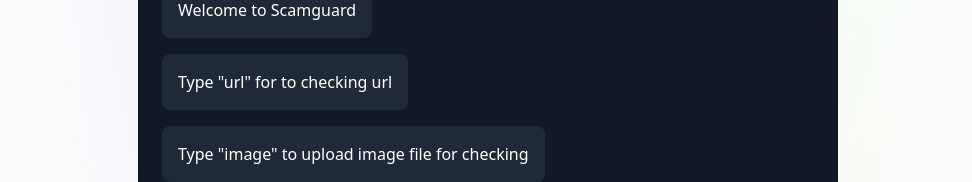
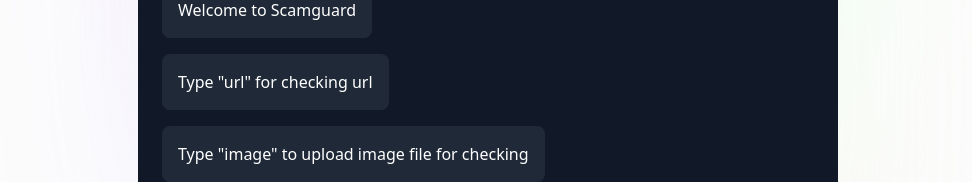
Before and after one commit to ChawKokFei/aml-frontend, a React (Create React App) app in the folder scamguard-frontend-three/: page / in a window 1280 px wide. Shown: the part 366-548 px from the top of the page, without its empty margins (152-1124 px from the left). Built offline with nearby package versions, Linux system fonts and the light colour scheme.

Commit message:
chore: typo url

```diff
--- a/scamguard-frontend-three/src/components/chatbot/ChatBot.jsx
+++ b/scamguard-frontend-three/src/components/chatbot/ChatBot.jsx
@@ -21,7 +21,7 @@
   const [inputValue, setInputValue] = useState("");
   const [chatLog, setChatLog] = useState([
     { type: "bot", message: "Welcome to Scamguard" },
-    { type: "bot", message: 'Type "url" for to checking url' },
+    { type: "bot", message: 'Type "url" for checking url' },
     { type: "bot", message: 'Type "image" to upload image file for checking' },
     { type: "bot", message: 'Type "audio" to upload audio file for checking' },
     { type: "bot", message: "For anything else, just type your message" },
```
